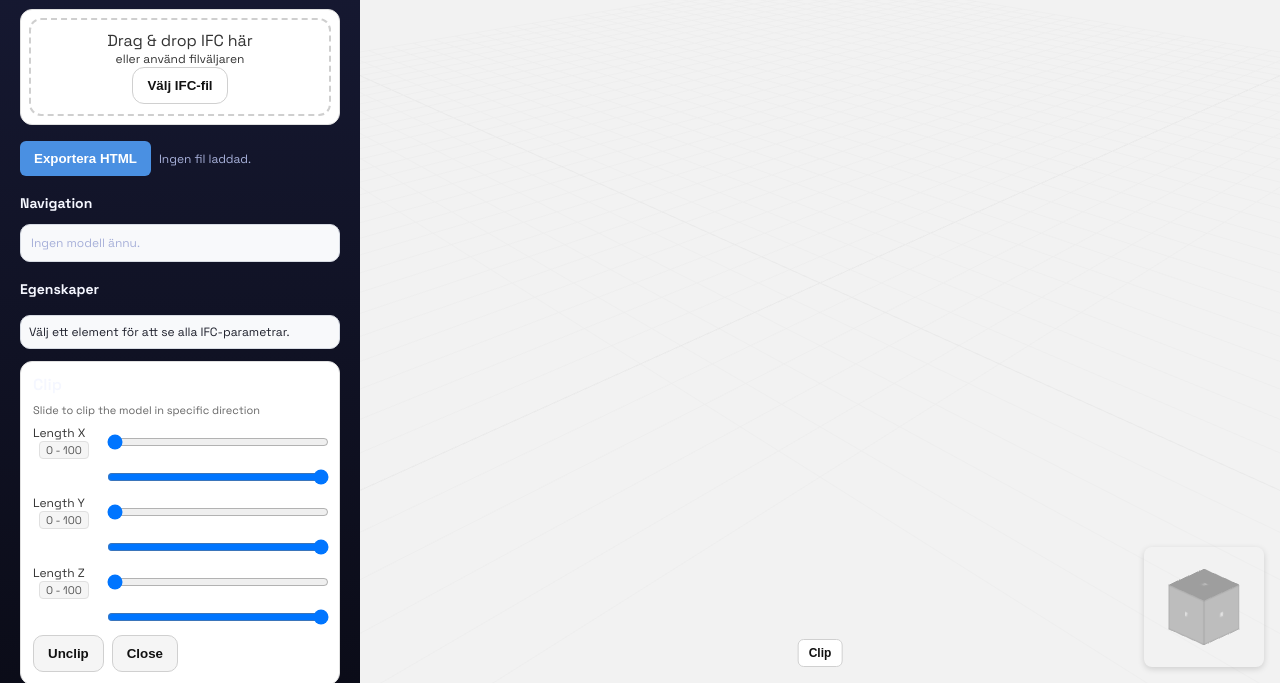
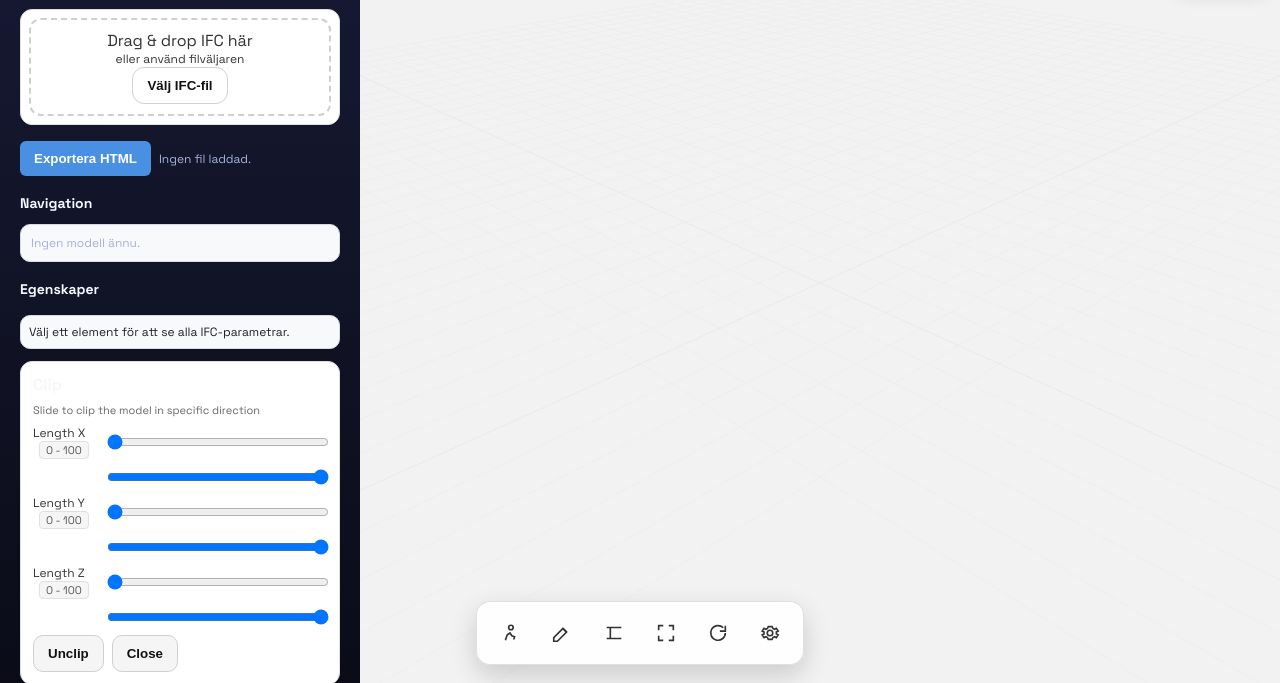
Before and after one commit to stni25xr/IFC_reader, a website built with Vite: page index.html in a window 1280 px wide. Shown: the part 117-800 px from the top of the page. Built offline with nearby package versions, Linux system fonts and the light colour scheme; animation ran at ten frames a second; what web-ifc-three would draw is missing.

Commit message:
APS-style ribbon and viewcube placement

```diff
--- a/index.html
+++ b/index.html
@@ -95,36 +95,75 @@
         background: #ededed;
       }
       #view-cube-canvas {
-        position: absolute;
-        right: 16px;
-        bottom: 16px;
-        width: 120px;
-        height: 120px;
+        position: fixed;
+        right: 12px;
+        top: 12px;
+        width: 92px;
+        height: 92px;
         pointer-events: auto;
         z-index: 10;
-        border-radius: 8px;
-        box-shadow: 0 2px 6px rgba(0,0,0,0.15);
+        border-radius: 10px;
+        background: rgba(255,255,255,0.85);
+        box-shadow: 0 6px 18px rgba(0,0,0,0.18);
+        border: 1px solid rgba(0,0,0,0.12);
       }
-      #viewer-bottom-bar {
-        position: absolute;
+      #aps-ribbon {
+        position: fixed;
+        bottom: 18px;
         left: 50%;
-        bottom: 16px;
         transform: translateX(-50%);
+        background: rgba(255,255,255,0.92);
+        border: 1px solid rgba(0,0,0,0.12);
+        border-radius: 14px;
+        box-shadow: 0 10px 26px rgba(0,0,0,0.16);
+        display: flex;
+        gap: 10px;
+        padding: 10px 12px;
+        z-index: 11;
+        pointer-events: auto;
+      }
+      .aps-btn {
+        width: 42px;
+        height: 42px;
+        border-radius: 10px;
+        border: 1px solid transparent;
+        background: transparent;
+        display: grid;
+        place-items: center;
+        cursor: pointer;
+      }
+      .aps-btn:hover {
+        background: rgba(0,0,0,0.06);
+      }
+      .aps-btn.active {
+        border-color: #4a90e2;
+        box-shadow: 0 0 0 2px rgba(74,144,226,0.2);
+      }
+      .aps-btn svg {
+        width: 22px;
+        height: 22px;
+        stroke: #333;
+      }
+      #aps-settings {
+        position: fixed;
+        bottom: 72px;
+        left: 50%;
+        transform: translateX(-50%);
+        background: #ffffff;
+        border: 1px solid rgba(0,0,0,0.12);
+        border-radius: 10px;
+        box-shadow: 0 8px 18px rgba(0,0,0,0.16);
+        padding: 8px 10px;
+        display: none;
+        z-index: 12;
+      }
+      #aps-settings label {
+        font-size: 12px;
+        color: #333;
         display: flex;
         gap: 8px;
-        z-index: 9;
-        pointer-events: auto;
-      }
-      #viewer-bottom-bar .btn {
-        background: #ffffff;
-        color: #111;
-        border: 1px solid #d0d0d0;
-        border-radius: 6px;
-        padding: 6px 10px;
-        font-size: 12px;
-      }
-      #viewer-bottom-bar .btn:hover {
-        background: #f5f5f5;
+        align-items: center;
+        margin: 6px 0;
       }
       header {
         display: flex;
@@ -427,9 +466,6 @@
         <div id="viewer-info">Ingen modell ännu.</div>
         <button id="reset-btn" class="btn secondary" type="button">Återställ vy</button>
       </div>
-      <div id="viewer-bottom-bar">
-        <button id="toggle-clip" class="btn" type="button">Clip</button>
-      </div>
       <div id="ifc-progress-container">
         <div id="ifc-progress-bar"></div>
         <span id="ifc-progress-text"></span>
@@ -437,6 +473,47 @@
       <canvas id="view-cube-canvas" width="120" height="120"></canvas>
     </main>
 
+    <div id="aps-ribbon" aria-label="Viewer tools">
+      <button id="tool-walk" class="aps-btn" aria-label="Walk">
+        <svg viewBox="0 0 24 24" fill="none" stroke-width="1.8">
+          <path d="M7 20l2-6 3-2 2 3 3 1-1 3" />
+          <circle cx="13" cy="6" r="2.5" />
+        </svg>
+      </button>
+      <button id="tool-measure" class="aps-btn" aria-label="Measure">
+        <svg viewBox="0 0 24 24" fill="none" stroke-width="1.8">
+          <path d="M3 17l10-10 4 4-10 10H3z" />
+          <path d="M13 7l4 4" />
+        </svg>
+      </button>
+      <button id="tool-clip" class="aps-btn" aria-label="Section/Clip">
+        <svg viewBox="0 0 24 24" fill="none" stroke-width="1.8">
+          <path d="M4 6h16M8 6v12M4 18h16" />
+        </svg>
+      </button>
+      <button id="tool-fit" class="aps-btn" aria-label="Fit to view">
+        <svg viewBox="0 0 24 24" fill="none" stroke-width="1.8">
+          <path d="M4 9V4h5M20 9V4h-5M4 15v5h5M20 15v5h-5" />
+        </svg>
+      </button>
+      <button id="tool-reset" class="aps-btn" aria-label="Reset view">
+        <svg viewBox="0 0 24 24" fill="none" stroke-width="1.8">
+          <path d="M20 12a8 8 0 1 1-2.3-5.7" />
+          <path d="M20 4v6h-6" />
+        </svg>
+      </button>
+      <button id="tool-settings" class="aps-btn" aria-label="Settings">
+        <svg viewBox="0 0 24 24" fill="none" stroke-width="1.8">
+          <circle cx="12" cy="12" r="3" />
+          <path d="M19 12a7 7 0 0 0-.1-1l2-1-2-3-2 1a7 7 0 0 0-1.7-1l-1-2h-4l-1 2a7 7 0 0 0-1.7 1l-2-1-2 3 2 1a7 7 0 0 0 0 2l-2 1 2 3 2-1a7 7 0 0 0 1.7 1l1 2h4l1-2a7 7 0 0 0 1.7-1l2 1 2-3-2-1c.07-.33.1-.66.1-1z" />
+        </svg>
+      </button>
+    </div>
+    <div id="aps-settings">
+      <label><input id="toggle-grid" type="checkbox" checked /> Show grid</label>
+      <label><input id="toggle-edges" type="checkbox" /> Show edges</label>
+    </div>
+
     <script type="module" src="./src/main.js"></script>
   </body>
 </html>
--- a/src/main.js
+++ b/src/main.js
@@ -43,7 +43,15 @@ const dom = {
   clipYValue: document.getElementById("clip-y-value"),
   clipZValue: document.getElementById("clip-z-value"),
   viewCubeCanvas: document.getElementById("view-cube-canvas"),
-  toggleClip: document.getElementById("toggle-clip")
+  toolWalk: document.getElementById("tool-walk"),
+  toolMeasure: document.getElementById("tool-measure"),
+  toolClip: document.getElementById("tool-clip"),
+  toolFit: document.getElementById("tool-fit"),
+  toolReset: document.getElementById("tool-reset"),
+  toolSettings: document.getElementById("tool-settings"),
+  settingsPanel: document.getElementById("aps-settings"),
+  toggleGrid: document.getElementById("toggle-grid"),
+  toggleEdges: document.getElementById("toggle-edges")
 };
 
 const renderer = new THREE.WebGLRenderer({ antialias: true, alpha: true });
@@ -62,10 +70,11 @@ cubeCamera.lookAt(0, 0, 0);
 const cubeRenderer = dom.viewCubeCanvas ? new THREE.WebGLRenderer({ canvas: dom.viewCubeCanvas, antialias: true, alpha: true }) : null;
 
 let cubeMesh = null;
-let cubeViewport = { x: 0, y: 0, size: 120 };
+let cubeViewport = { x: 0, y: 0, size: 92 };
 let cameraTween = null;
 let cubeMaterials = [];
 let cubeHoverFace = null;
+let gridHelper = null;
 
 const clipPlanes = {
   xMin: new THREE.Plane(new THREE.Vector3(1, 0, 0), 0),
@@ -132,10 +141,10 @@ const initScene = () => {
   dirLight.position.set(10, 20, 15);
   scene.add(dirLight);
 
-  const grid = new THREE.GridHelper(60, 60, 0xcccccc, 0xdddddd);
-  grid.material.opacity = 0.2;
-  grid.material.transparent = true;
-  scene.add(grid);
+  gridHelper = new THREE.GridHelper(60, 60, 0xcccccc, 0xdddddd);
+  gridHelper.material.opacity = 0.2;
+  gridHelper.material.transparent = true;
+  scene.add(gridHelper);
 
   const createLabelMaterial = (label, shade = "#bcbcbc") => {
     const size = 256;
@@ -158,12 +167,12 @@ const initScene = () => {
   };
 
   cubeMaterials = [
-    createLabelMaterial("R", "#bdbdbd"),
-    createLabelMaterial("L", "#b3b3b3"),
-    createLabelMaterial("T", "#9e9e9e"),
-    createLabelMaterial("B", "#b3b3b3"),
-    createLabelMaterial("F", "#bdbdbd"),
-    createLabelMaterial("B", "#a8a8a8")
+    createLabelMaterial("RIGHT", "#bdbdbd"),
+    createLabelMaterial("LEFT", "#b3b3b3"),
+    createLabelMaterial("TOP", "#9e9e9e"),
+    createLabelMaterial("BOTTOM", "#b3b3b3"),
+    createLabelMaterial("FRONT", "#bdbdbd"),
+    createLabelMaterial("BACK", "#a8a8a8")
   ];
   const cubeGeo = new THREE.BoxGeometry(1, 1, 1);
   cubeMesh = new THREE.Mesh(cubeGeo, cubeMaterials);
@@ -626,6 +635,15 @@ const resetCamera = () => {
   clearSelection();
 };
 
+const fitToView = () => {
+  if (!state.modelCenter || !state.modelRadius) return;
+  const center = state.modelCenter;
+  const distance = state.modelRadius * 2.2;
+  camera.position.set(center.x + distance, center.y + distance, center.z + distance);
+  controls.target.copy(center);
+  controls.update();
+};
+
 const updateClipPlanes = () => {
   if (!state.modelBox) return;
   const min = state.modelBox.min;
@@ -643,6 +661,7 @@ const updateClipPlanes = () => {
 
   const xMin = min.x + (max.x - min.x) * xMinT;
   const xMax = min.x + (max.x - min.x) * xMaxT;
+  // Treat Z as height (up). Use Z for Length Z sliders, Y for Length Y.
   const yMin = min.y + (max.y - min.y) * yMinT;
   const yMax = min.y + (max.y - min.y) * yMaxT;
   const zMin = min.z + (max.z - min.z) * zMinT;
@@ -751,10 +770,11 @@ const setupClipUI = () => {
     const panel = document.getElementById("clip-panel");
     if (panel) panel.style.display = "none";
   });
-  dom.toggleClip?.addEventListener("click", () => {
+  dom.toolClip?.addEventListener("click", () => {
     const panel = document.getElementById("clip-panel");
     if (!panel) return;
     panel.style.display = panel.style.display === "none" ? "block" : "none";
+    dom.toolClip.classList.toggle("active");
   });
 };
 
@@ -877,6 +897,36 @@ const downloadHtml = async () => {
 initScene();
 setupDropzone();
 setupClipUI();
+if (dom.toolWalk) {
+  dom.toolWalk.addEventListener("click", () => {
+    dom.toolWalk.classList.toggle("active");
+    console.log("[tool] walk toggle");
+  });
+}
+if (dom.toolMeasure) {
+  dom.toolMeasure.addEventListener("click", () => {
+    dom.toolMeasure.classList.toggle("active");
+    console.log("[tool] measure toggle");
+  });
+}
+if (dom.toolFit) dom.toolFit.addEventListener("click", fitToView);
+if (dom.toolReset) dom.toolReset.addEventListener("click", resetCamera);
+if (dom.toolSettings) {
+  dom.toolSettings.addEventListener("click", () => {
+    if (!dom.settingsPanel) return;
+    dom.settingsPanel.style.display = dom.settingsPanel.style.display === "none" ? "block" : "none";
+  });
+}
+if (dom.toggleGrid) {
+  dom.toggleGrid.addEventListener("change", (event) => {
+    if (gridHelper) gridHelper.visible = event.target.checked;
+  });
+}
+if (dom.toggleEdges) {
+  dom.toggleEdges.addEventListener("change", () => {
+    console.log("[tool] edges toggle (placeholder)");
+  });
+}
 if (cubeRenderer && dom.viewCubeCanvas) {
   dom.viewCubeCanvas.addEventListener("pointermove", (event) => {
     if (!cubeMesh) return;
@@ -889,9 +939,9 @@ if (cubeRenderer && dom.viewCubeCanvas) {
     const faceIndex = cubeHits.length ? Math.floor(cubeHits[0].faceIndex / 2) : null;
     if (faceIndex !== cubeHoverFace) {
       cubeHoverFace = faceIndex;
-      cubeMaterials.forEach((mat, idx) => {
-        mat.color.set(idx === faceIndex ? "#e9f2ff" : "#ffffff");
-      });
+    cubeMaterials.forEach((mat, idx) => {
+      mat.color.set(idx === faceIndex ? "#a9c7ff" : "#ffffff");
+    });
     }
   });
   dom.viewCubeCanvas.addEventListener("pointerleave", () => {
```
